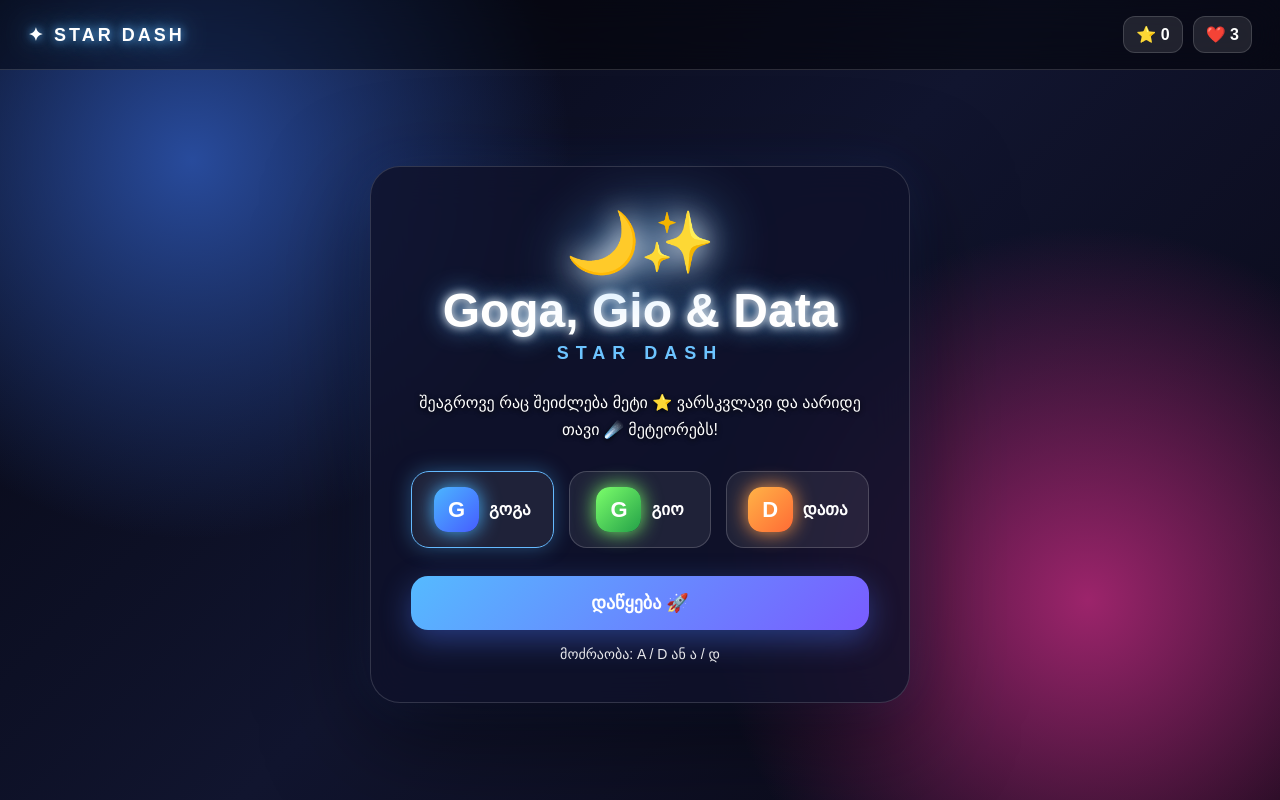
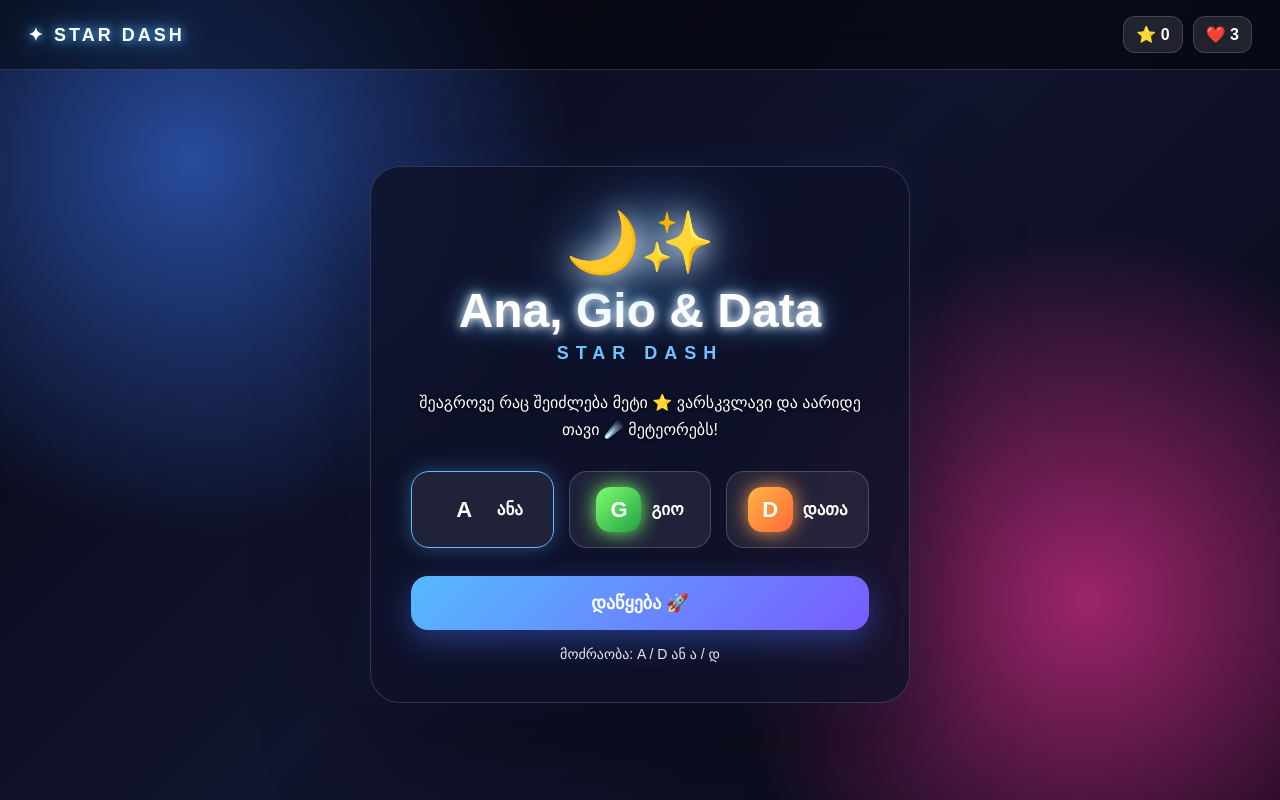
Before and after one commit to Andogo1/andogo, a plain HTML site: page index.html in a window 1280 px wide. Drawn offline with Linux system fonts and the light colour scheme.

Commit message:
Change character name from 'Goga' to 'Ana'
Updated character name from 'Goga' to 'Ana' in the start screen.

```diff
--- a/index.html
+++ b/index.html
@@ -4,7 +4,7 @@
     <meta charset="UTF-8">
     <meta name="viewport" content="width=device-width, initial-scale=1.0">
 
-    <title>Goga, Gio & Data — Star Dash</title>
+    <title>Ana, Gio & Data — Star Dash</title>
 
     <link rel="stylesheet" href="style.css">
 </head>
@@ -43,7 +43,7 @@
         </div>
 
         <h1>
-            Goga, Gio & Data
+            Ana, Gio & Data
         </h1>
 
         <h2>
@@ -62,16 +62,16 @@
 
             <button
                 class="character selected"
-                data-character="goga"
+                data-character="ana"
                 type="button"
             >
 
-                <div class="avatar goga">
-                    G
+                <div class="avatar ana">
+                    A
                 </div>
 
                 <span>
-                    გოგა
+                    ანა
                 </span>
 
             </button>
```
